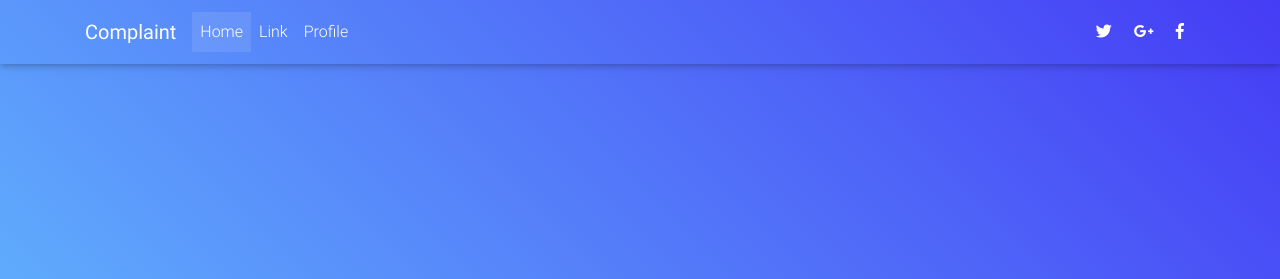
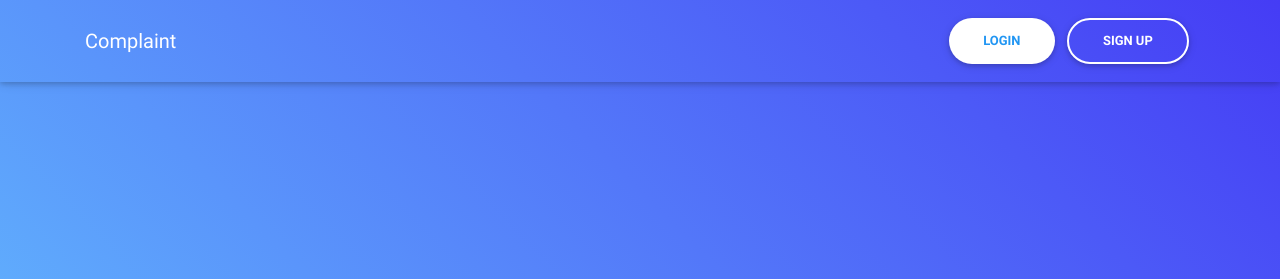
Before and after one commit to Sanji515/Abhikalpan-Hackathon, a Django app: page /index/ in a window 1280 px wide. Shown: the top 279 px of the page. Run offline with Django 3.2, Linux system fonts and the light colour scheme; some libraries are stand-ins or nearby versions.

Commit message:
button added

```diff
--- a/templates/index/index.html
+++ b/templates/index/index.html
@@ -31,6 +31,9 @@
         .software-lp .rgba-gradient {
           background: -webkit-linear-gradient(45deg,#68d0ff,#453cf5 100%);
           background: 0 0,0 0,0 0,to(#453cf5);
+        }
+        .btn-rounded {
+          border-radius: 10em;
         }
 
         @media (max-width: 740px) {
@@ -75,26 +78,13 @@
                     <span class="navbar-toggler-icon"></span>
                 </button>
                 <div class="collapse navbar-collapse" id="navbarSupportedContent-7">
-                    <ul class="navbar-nav mr-auto">
-                        <li class="nav-item active">
-                            <a class="nav-link" href="#">Home <span class="sr-only">(current)</span></a>
+                    <ul class="navbar-nav ml-auto nav-flex-icons">
+                        <li class="nav-item">
+                          <a class="btn btn-white btn-rounded blue-text font-weight-bold ml-lg-0 wow fadeInLeft" data-wow-delay="0.3s">Login</a>
+
                         </li>
                         <li class="nav-item">
-                            <a class="nav-link" href="#">Link</a>
-                        </li>
-                        <li class="nav-item">
-                            <a class="nav-link" href="#">Profile</a>
-                        </li>
-                    </ul>
-                    <ul class="navbar-nav ml-auto nav-flex-icons">
-                        <li class="nav-item">
-                            <a class="nav-link waves-effect waves-light"><i class="fab fa-twitter"></i></a>
-                        </li>
-                        <li class="nav-item">
-                            <a class="nav-link waves-effect waves-light"><i class="fab fa-google-plus-g"></i></a>
-                        </li>
-                        <li class="nav-item">
-                            <a class="nav-link waves-effect waves-light"><i class="fab fa-facebook-f"></i></a>
+                          <a class="btn btn-outline-white btn-rounded font-weight-bold wow fadeInLeft" data-wow-delay="0.3s">Sign Up </a>
                         </li>
                     </ul>
                 </div>
```
